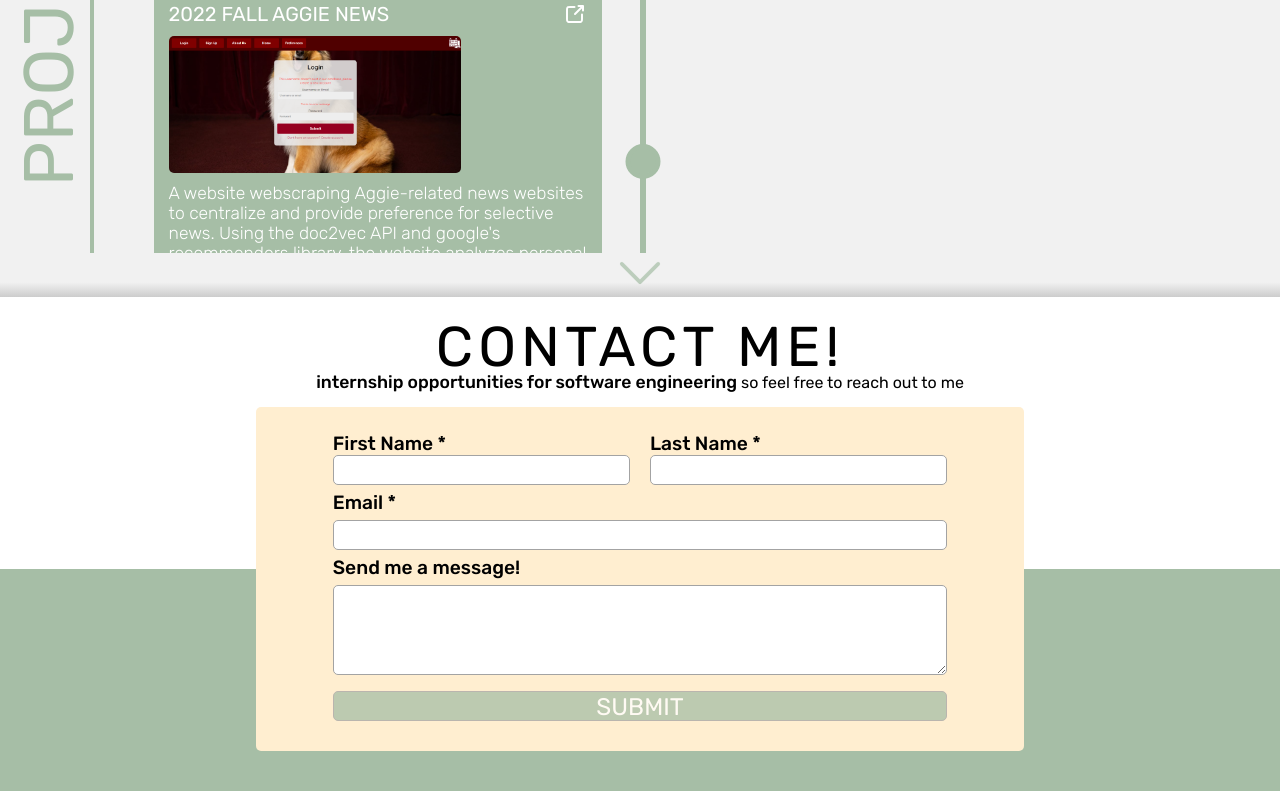
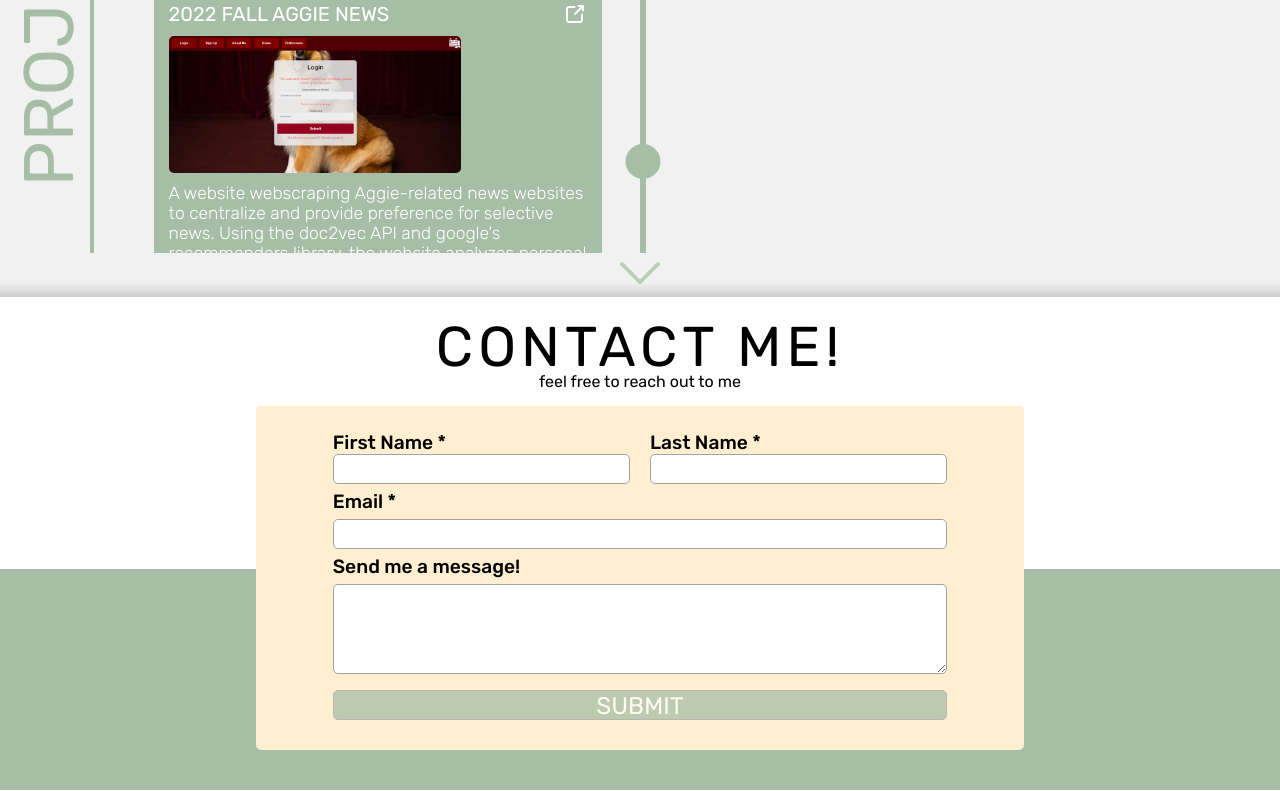
Before and after one commit to Redninjale/redninjale.github.io, a React (Create React App) app: page / in a window 1280 px wide. Shown: the part 2482-3273 px from the top of the page. Built offline with nearby package versions, Linux system fonts and the light colour scheme.

Commit message:
Fixing contact me

```diff
--- a/src/components/Footer.js
+++ b/src/components/Footer.js
@@ -7,7 +7,7 @@ function Footer() {
         <div className='FooterContainer' id="Footer">
             <div id="Contact"></div>
             <h1>Contact Me!</h1>
-            <span><b>internship opportunities for software engineering</b> so feel free to reach out to me</span>
+            <span>feel free to reach out to me</span>
             <div className="FooterContent">
                 <ContactForm />
             </div>
```
